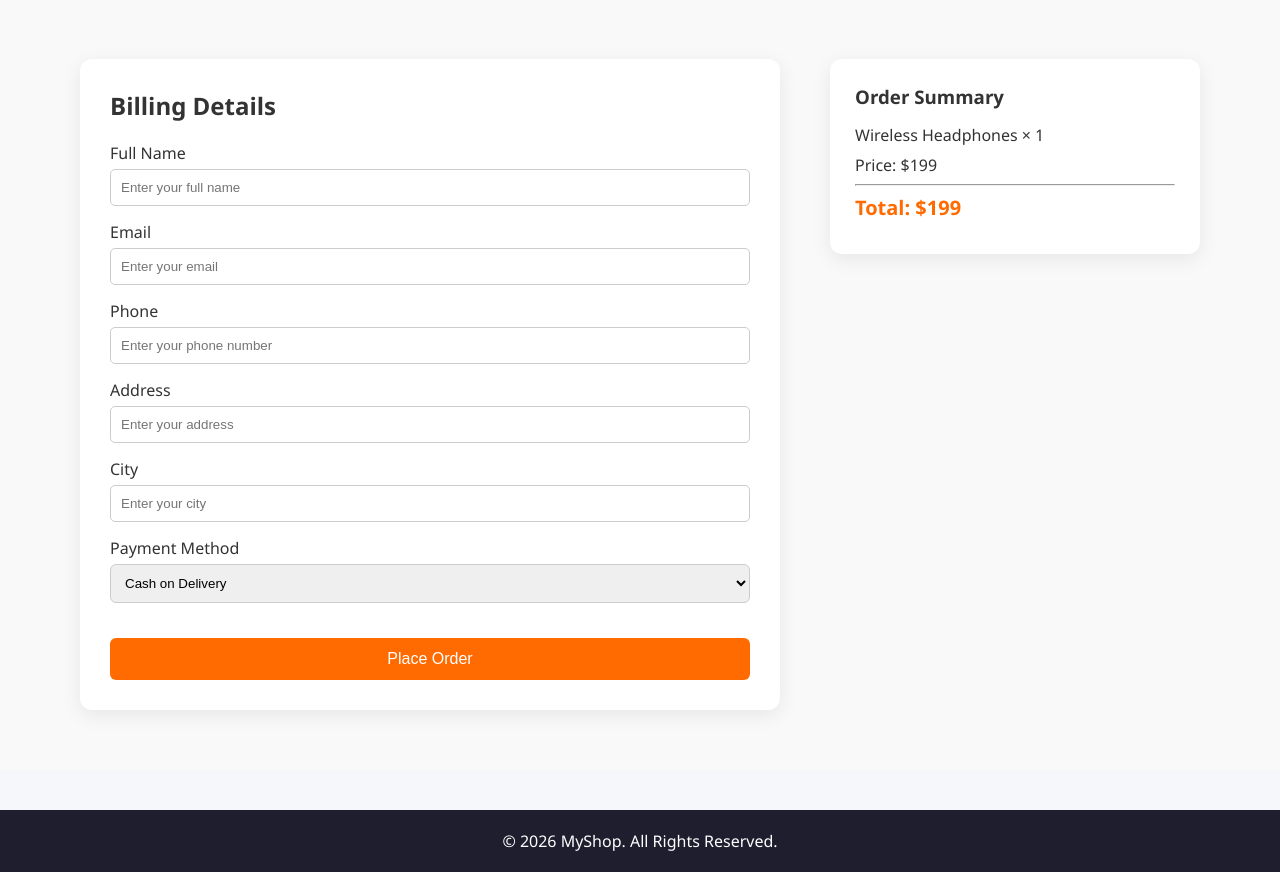
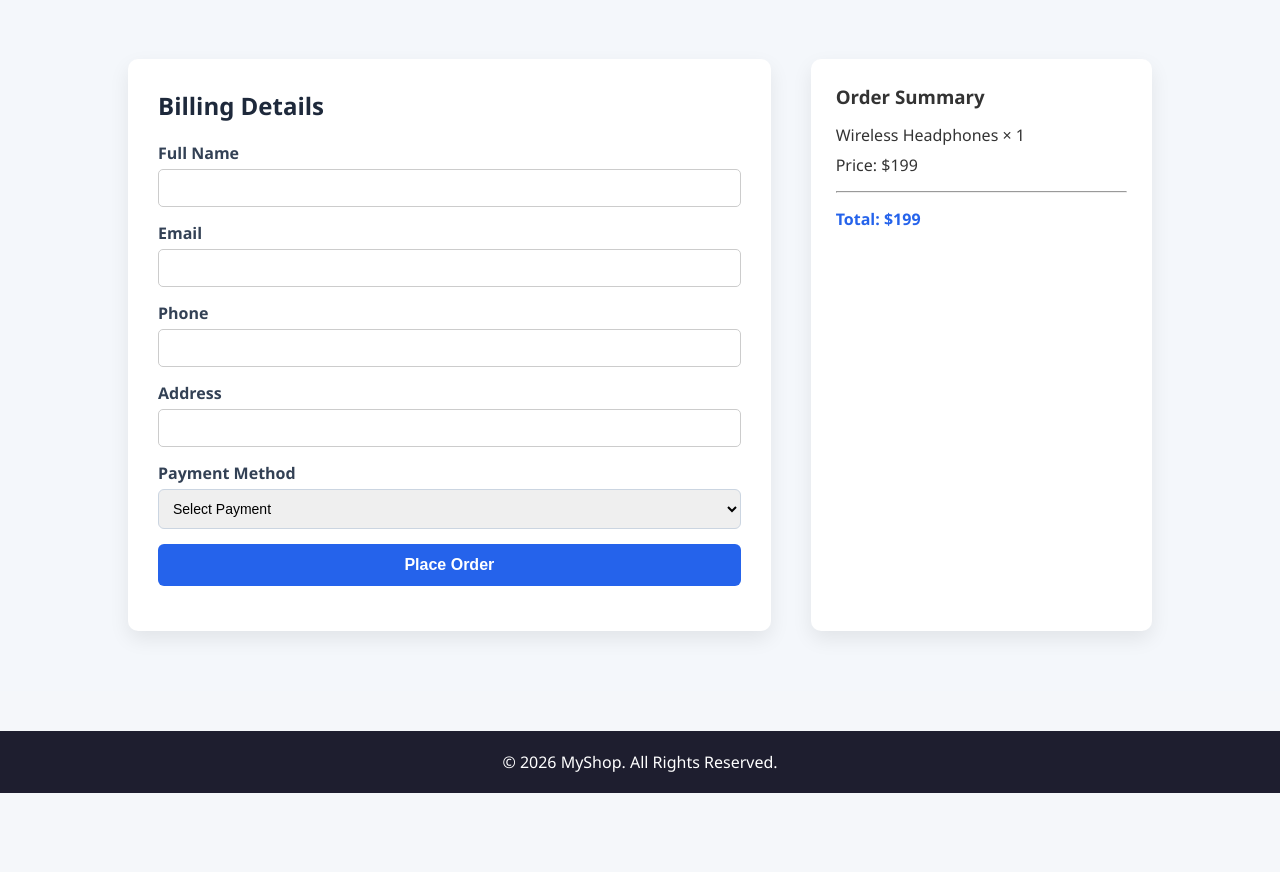
Before and after one commit to NiralPrajapati22/2501031030010, a plain HTML site: page Assignment_2/buynow.html in a window 1280 px wide. Shown: the part 74-946 px from the top of the page. After the commit the page ends 867 px from the top, so only its background shows below. Drawn offline with Linux system fonts and the light colour scheme.

Commit message:
Assigment_2

```diff
--- a/Assignment_2/buynow.html
+++ b/Assignment_2/buynow.html
@@ -1,7 +1,8 @@
 <!DOCTYPE html>
-<html>
+<html lang="en">
 <head>
-    <title>Checkout - MyShop</title>
+    <meta charset="UTF-8">
+    <title>Buy Now - MyShop</title>
     <link rel="stylesheet" href="style.css">
 </head>
 <body>
@@ -11,6 +12,7 @@
     <nav>
         <a href="index.html">Home</a>
         <a href="products.html">Products</a>
+        <a href="login.html">Login</a>
         <a href="about.html">About</a>
         <a href="contact.html">Contact</a>
     </nav>
@@ -22,34 +24,32 @@
     <div class="billing-box">
         <h2>Billing Details</h2>
 
+        <form id="checkoutForm">
+
             <div class="input-group">
                 <label>Full Name</label>
-            <input type="text" placeholder="Enter your full name">
+                <input type="text" required minlength="3">
             </div>
 
             <div class="input-group">
                 <label>Email</label>
-            <input type="email" placeholder="Enter your email">
+                <input type="email" required>
             </div>
 
             <div class="input-group">
                 <label>Phone</label>
-            <input type="tel" placeholder="Enter your phone number">
+                <input type="tel" pattern="[0-9]{10}" maxlength="10" required>
             </div>
 
             <div class="input-group">
                 <label>Address</label>
-            <input type="text" placeholder="Enter your address">
-        </div>
-
-        <div class="input-group">
-            <label>City</label>
-            <input type="text" placeholder="Enter your city">
+                <input type="text" required minlength="5">
             </div>
 
             <div class="input-group">
                 <label>Payment Method</label>
-            <select>
+                <select required>
+                    <option value="">Select Payment</option>
                     <option>Cash on Delivery</option>
                     <option>Credit Card</option>
                     <option>Debit Card</option>
@@ -57,7 +57,14 @@
                 </select>
             </div>
 
-        <button class="place-order">Place Order</button>
+            <button type="submit" class="place-order">
+                Place Order
+            </button>
+
+        </form>
+
+        <div id="successBox" class="success-box"></div>
+
     </div>
 
     <!-- Order Summary -->
@@ -66,7 +73,7 @@
         <p>Wireless Headphones × 1</p>
         <p>Price: $199</p>
         <hr>
-        <p class="total-price">Total: $199</p>
+        <p class="total">Total: $199</p>
     </div>
 
 </section>
@@ -75,5 +82,18 @@
     <p>© 2026 MyShop. All Rights Reserved.</p>
 </footer>
 
+<!-- JavaScript -->
+<script>
+document.getElementById("checkoutForm").addEventListener("submit", function(e){
+    e.preventDefault();
+
+    if(this.checkValidity()){
+        document.getElementById("successBox").innerHTML =
+        "✅ Your order is successfully placed!";
+        this.reset();
+    }
+});
+</script>
+
 </body>
 </html>
--- a/Assignment_2/style.css
+++ b/Assignment_2/style.css
@@ -242,46 +242,82 @@ nav a:hover {
     }
 }
 
-/* ===============================
-   BUY NOW / CHECKOUT PAGE
-================================ */
+/* ========================= */
+/* Buy Now Page Styling */
+/* ========================= */
 
 .checkout-section {
     display: flex;
-    gap: 50px;
-    padding: 60px 80px;
-    background: #f9f9f9;
+    gap: 40px;
+    padding: 60px 10%;
+    background: #f4f7fb;
+    min-height: 80vh;
 }
 
-/* Billing Form */
+/* Billing Box */
 .billing-box {
     flex: 2;
     background: #ffffff;
     padding: 30px;
-    border-radius: 12px;
-    box-shadow: 0 5px 20px rgba(0,0,0,0.08);
+    border-radius: 10px;
+    box-shadow: 0 8px 20px rgba(0,0,0,0.08);
 }
 
 .billing-box h2 {
     margin-bottom: 20px;
+    color: #1e293b;
 }
 
-.billing-box .input-group {
-    margin-bottom: 15px;
+/* Input Group */
+.input-group {
+    margin-bottom: 18px;
+    display: flex;
+    flex-direction: column;
 }
 
-.billing-box input,
-.billing-box select {
-    width: 100%;
-    padding: 10px;
-    border-radius: 6px;
-    border: 1px solid #ccc;
+.input-group label {
+    margin-bottom: 5px;
+    font-weight: 600;
+    color: #334155;
 }
 
-.billing-box input:focus,
-.billing-box select:focus {
-    border-color: #ff6b00;
+.input-group input,
+.input-group select {
+    padding: 10px;
+    border: 1px solid #cbd5e1;
+    border-radius: 6px;
+    font-size: 14px;
+}
+
+.input-group input:focus,
+.input-group select:focus {
     outline: none;
+    border-color: #2563eb;
+}
+
+/* Button */
+.place-order {
+    width: 100%;
+    padding: 12px;
+    background: #2563eb;
+    color: #fff;
+    border: none;
+    border-radius: 6px;
+    font-size: 16px;
+    font-weight: bold;
+    cursor: pointer;
+    transition: 0.3s;
+}
+
+.place-order:hover {
+    background: #1e40af;
+}
+
+/* Success Box */
+.success-box {
+    margin-top: 15px;
+    color: green;
+    font-weight: bold;
 }
 
 /* Order Summary */
@@ -289,9 +325,8 @@ nav a:hover {
     flex: 1;
     background: #ffffff;
     padding: 25px;
-    border-radius: 12px;
-    box-shadow: 0 5px 20px rgba(0,0,0,0.08);
-    height: fit-content;
+    border-radius: 10px;
+    box-shadow: 0 8px 20px rgba(0,0,0,0.08);
 }
 
 .summary-box h3 {
@@ -302,34 +337,20 @@ nav a:hover {
     margin: 8px 0;
 }
 
-.total-price {
-    font-size: 20px;
-    font-weight: bold;
-    color: #ff6b00;
-    margin-top: 15px;
+.summary-box hr {
+    margin: 15px 0;
 }
 
-/* Place Order Button */
-.place-order {
-    margin-top: 20px;
-    padding: 12px;
-    width: 100%;
-    border: none;
-    background: #ff6b00;
-    color: white;
-    border-radius: 6px;
-    cursor: pointer;
-    font-size: 16px;
-}
-
-.place-order:hover {
-    background: #e65c00;
+.total {
+    font-weight: bold;
+    color: #2563eb;
 }
 
 /* Responsive */
-@media (max-width: 900px) {
-    .checkout-section {
+@media(max-width: 900px){
+    .checkout-section{
         flex-direction: column;
+        padding: 30px 5%;
     }
 }
 
```
Lines whose indentation alone changed are shown as unchanged.
